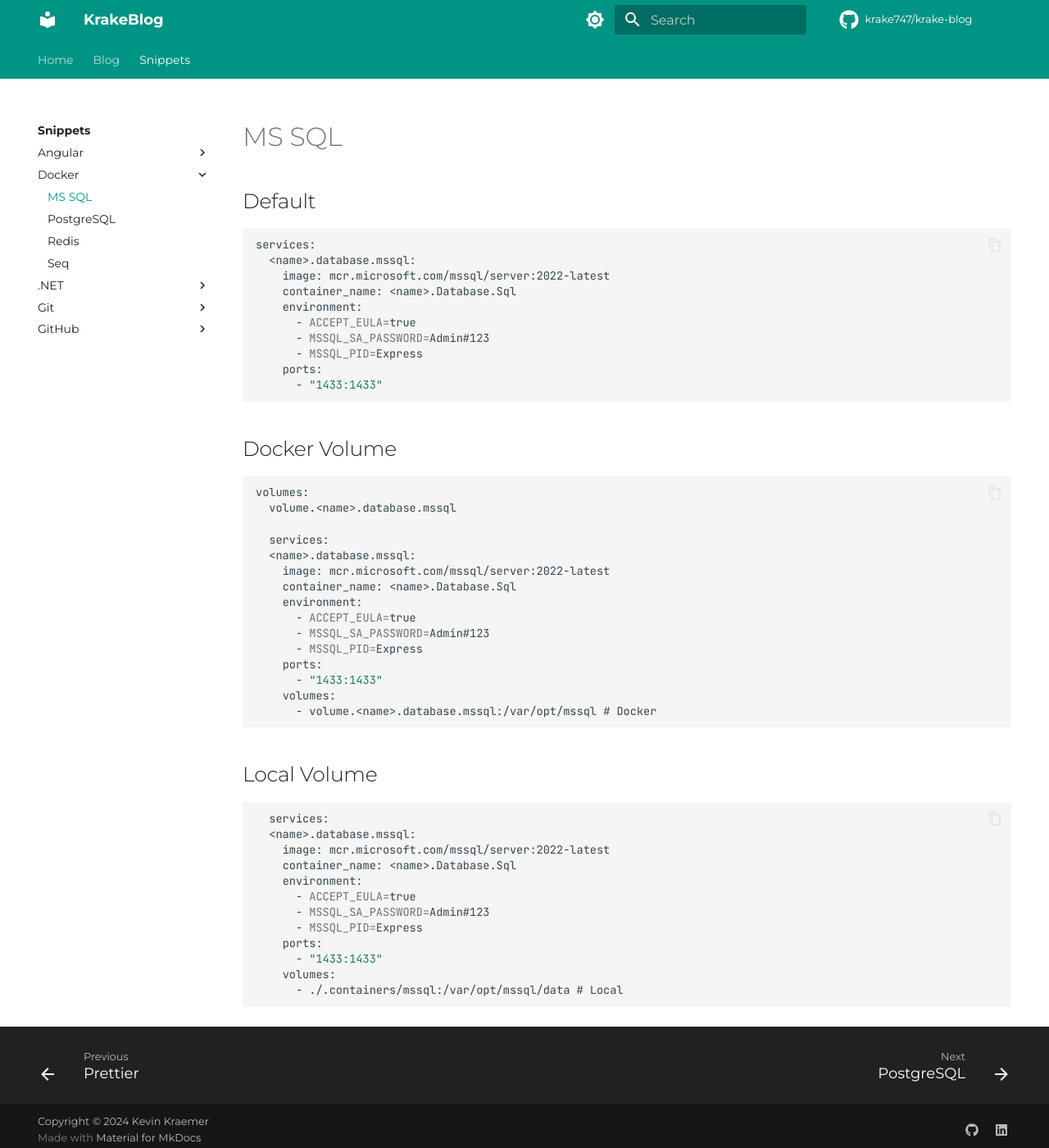
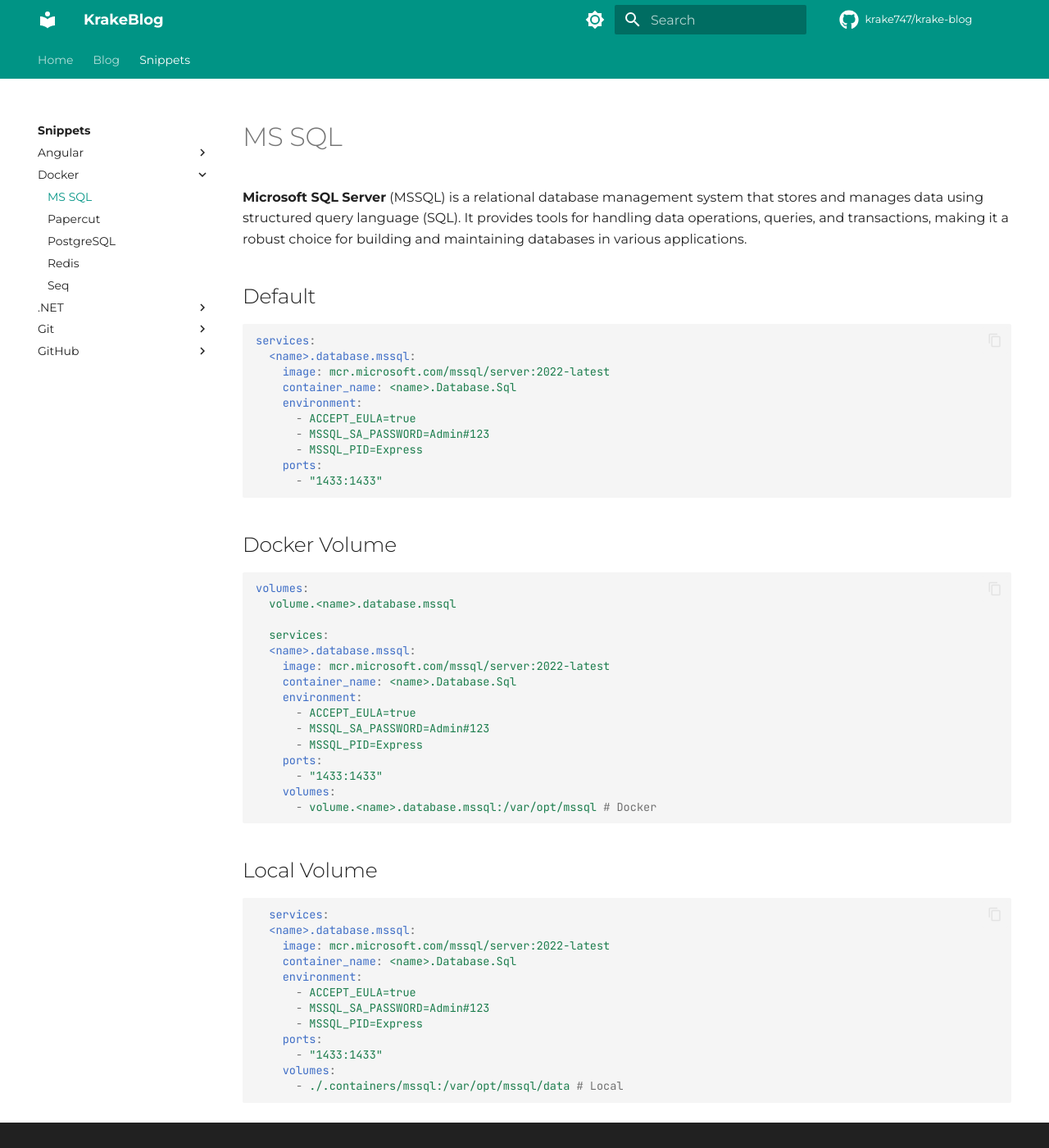
Before and after one commit to krake747/krake-blog, an MkDocs documentation site: the page built from docs/snippets/docker/mssql.md, in a window 1280 px wide and 1400 px high. Shown: the whole window at 82% size. Built offline with MkDocs 1.6.1 and Material for MkDocs 9.7.7, drawn with Linux system fonts in a browser that asks for light colours; comment, search, counter and statistics services are not loaded.

Commit message:
feat(snippets): add short summaries

````diff
--- a/cspell.json
+++ b/cspell.json
@@ -27,6 +27,7 @@
         "githubusercontent",
         "inlinehilite",
         "javascripts",
+        "jijiechen",
         "katex",
         "Kraemer",
         "krake",
@@ -37,9 +38,11 @@
         "mssql",
         "Npgsql",
         "oneline",
+        "Papercut",
         "Parens",
         "Powerfly",
         "pymdownx",
+        "RDBMS",
         "Serilog",
         "smartsymbols",
         "Strava",
--- a/docs/snippets/docker/mssql.md
+++ b/docs/snippets/docker/mssql.md
@@ -5,9 +5,11 @@
 
 # MS SQL
 
+**Microsoft SQL Server** (MSSQL) is a relational database management system that stores and manages data using structured query language (SQL). It provides tools for handling data operations, queries, and transactions, making it a robust choice for building and maintaining databases in various applications.
+
 ## Default
 
-```docker
+```yaml
 services:
   <name>.database.mssql:
     image: mcr.microsoft.com/mssql/server:2022-latest
@@ -22,7 +24,7 @@
 
 ## Docker Volume
 
-```docker
+```yaml
 volumes:
   volume.<name>.database.mssql
 
@@ -42,7 +44,7 @@
 
 ## Local Volume
 
-```docker
+```yaml
   services:
   <name>.database.mssql:
     image: mcr.microsoft.com/mssql/server:2022-latest
--- a/mkdocs.yml
+++ b/mkdocs.yml
@@ -16,6 +16,7 @@
           - snippets/angular/prettier.md
       - Docker:
           - snippets/docker/mssql.md
+          - snippets/docker/papercut.md
           - snippets/docker/postgresql.md
           - snippets/docker/redis.md
           - snippets/docker/seq.md
````
Also changed, not shown: docs/snippets/docker/papercut.md (added, +18 -0 lines), docs/snippets/docker/postgresql.md (+3 -1 lines), docs/snippets/docker/redis.md (+3 -1 lines), docs/snippets/docker/seq.md (+3 -1 lines).
